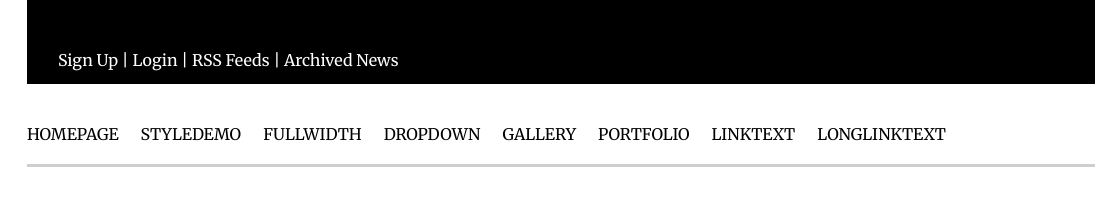
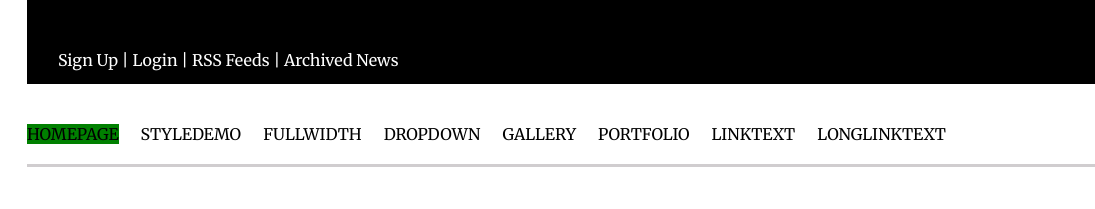
Before and after one commit to babinawaiba/nobodyisfool, a plain HTML site: page index.html in a window 1280 px wide. Shown: the top 209 px of the page, 0-1095 px from the left. Drawn offline with nearby package versions, Linux system fonts and the light colour scheme.

Commit message:
active class added in nav

```diff
--- a/index.html
+++ b/index.html
@@ -33,7 +33,7 @@
         <!-- eof topnav -->
         <div class="nav">
             <ul>
-                <li><a href="home.php">homepage</a></li>
+                <li><a class="active" href="home.php">homepage</a></li>
                 <li><a href="home.php">styledemo</a></li>
                 <li><a href="home.php">fullwidth</a></li>
                 <li><a href="home.php">dropdown</a></li>
--- a/style.css
+++ b/style.css
@@ -50,6 +50,10 @@ h1, h2, h3, h4, h5, h6 {font-weight: 700;}
     color: black;
     text-transform: uppercase;
 
+}
+
+.active {
+    background-color: green;
 }
 
 .nav > ul > li:hover {border-bottom: 3px solid blue;}
```
